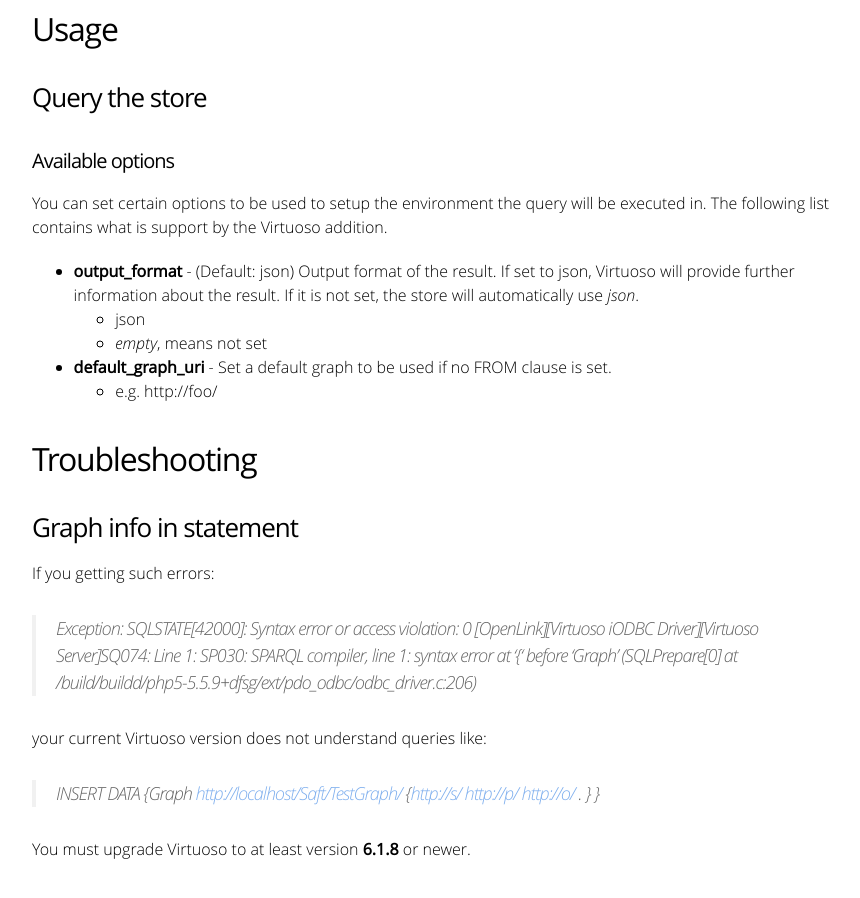
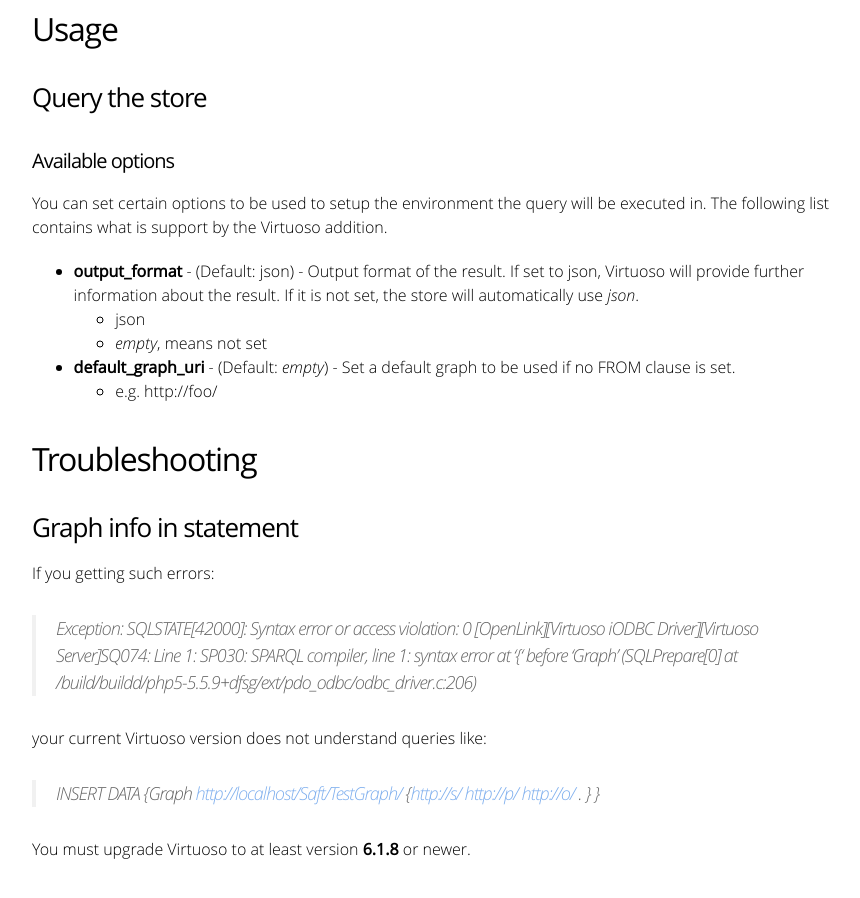
Before and after one commit to SaftIng/safting.github.io, a Jekyll site: the page built from doc/phpframework/addition/virtuoso.md, in a window 1280 px wide and 900 px high, scrolled down 1620 px. Shown: the whole window, without its empty margins (208-1068 px from the left). Built offline with Jekyll 4.4.1, drawn with Linux system fonts in a browser that asks for light colours.

Commit message:
Update virtuoso.md

```diff
--- a/doc/phpframework/addition/virtuoso.md
+++ b/doc/phpframework/addition/virtuoso.md
@@ -54,10 +54,10 @@ The reason for these additional steps is, that Virtuoso 7.1 needs `libmagickwand
 
 You can set certain options to be used to setup the environment the query will be executed in. The following list contains what is support by the Virtuoso addition.
 
-* **output_format** - (Default: json) Output format of the result. If set to json, Virtuoso will provide further information about the result. If it is not set, the store will automatically use *json*.
+* **output_format** - (Default: json) - Output format of the result. If set to json, Virtuoso will provide further information about the result. If it is not set, the store will automatically use *json*.
   * json
   * *empty*, means not set
-* **default_graph_uri** - Set a default graph to be used if no FROM clause is set.
+* **default_graph_uri** - (Default: *empty*) - Set a default graph to be used if no FROM clause is set.
   * e.g. http://foo/
 
 ## Troubleshooting
```
